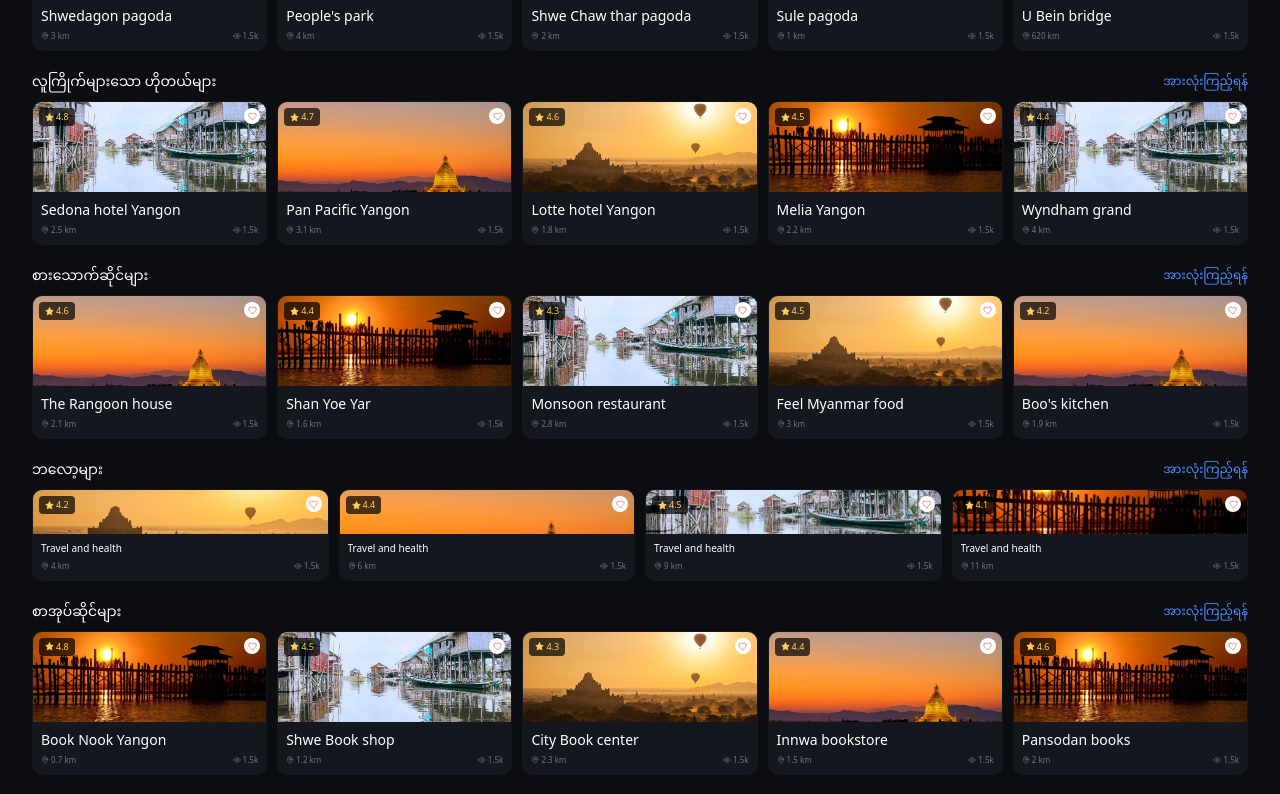
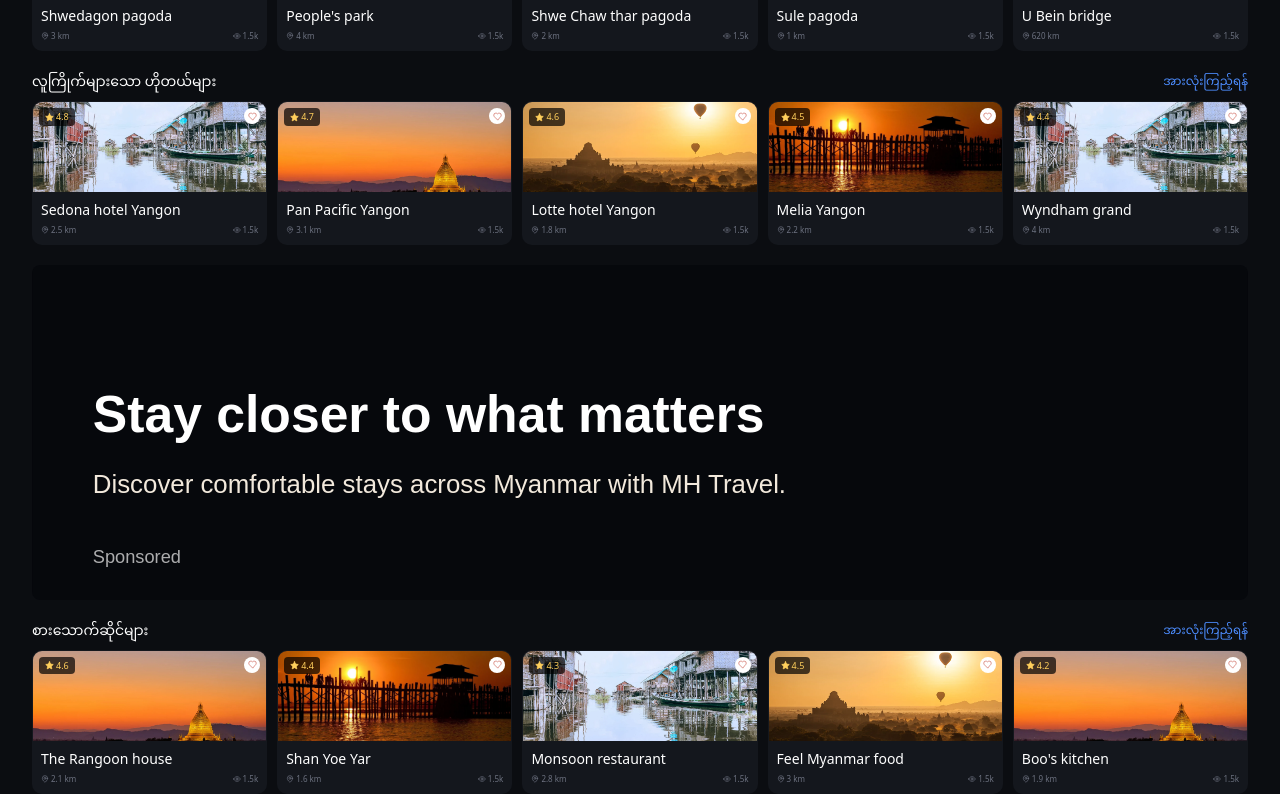
Before and after one commit to mhtravelmm/mhtravelmm, a React (Vite) app: page / in a window 1280 px wide. Shown: the part 1508-2302 px from the top of the page. Built offline with nearby package versions, Linux system fonts and the light colour scheme.

Commit message:
Add ad below popular hotels

```diff
--- a/src/data/ads.ts
+++ b/src/data/ads.ts
@@ -43,6 +43,13 @@ const AD_CREATIVES: Record<string, AdCreative> = {
     clickThroughUrl: '/hotels',
     advertiser: 'Sedona Hotel Yangon',
   },
+  home_after_hotels: {
+    id: 'ad-hotels-1',
+    type: 'image',
+    mediaUrl: bannerSvg('Stay closer to what matters', 'Discover comfortable stays across Myanmar with MH Travel.', '#315d8f', '#17243d', '/images/blog/inle-stilt-houses.webp'),
+    clickThroughUrl: '/hotels',
+    advertiser: 'MH Travel Hotels',
+  },
   home_after_blogs: {
     id: 'ad-blogs-1',
     type: 'image',
--- a/src/features/home/HomePage.tsx
+++ b/src/features/home/HomePage.tsx
@@ -72,6 +72,7 @@ export function HomePage() {
       />
       <ListingGridSection title={t('section_top_attractions')} viewAllHref="/attractions" listings={attractions.listings} onToggleFavorite={attractions.toggle} columns={5} cardSize="md" />
       <ListingGridSection title={t('section_popular_hotels')} viewAllHref="/hotels" listings={hotels.listings} onToggleFavorite={hotels.toggle} columns={5} cardSize="md" />
+      <BreakAd placement="home_after_hotels" />
       <ListingGridSection title={t('section_restaurants')} viewAllHref="/restaurants" listings={restaurants.listings} onToggleFavorite={restaurants.toggle} columns={5} cardSize="md" />
       <ListingGridSection
         title={t('section_blogs')}
```
Also changed, not shown: 1 other file (tests, documents, lock files or other folders).
